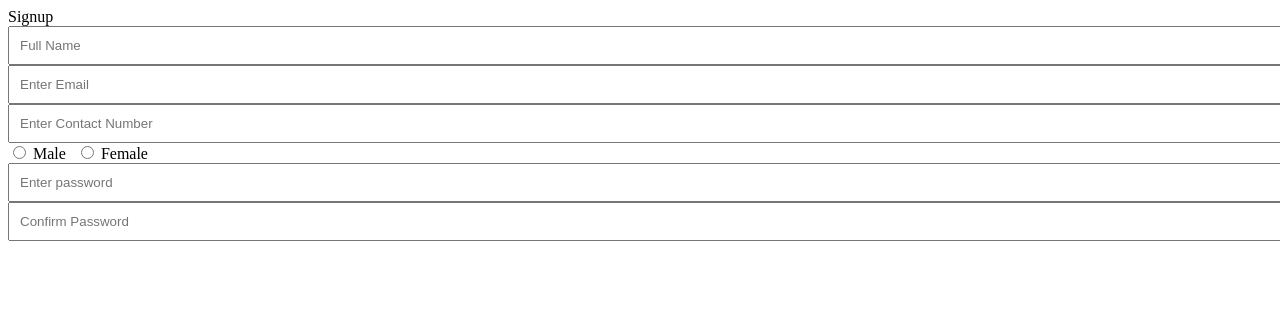
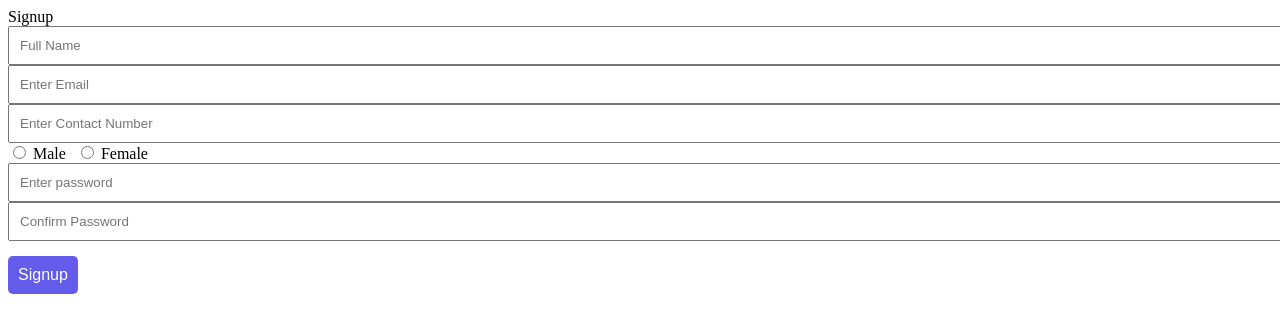
Before and after one commit to bhaktishinde2388/aruba, a React (Vite) app: page /signup in a window 1280 px wide. Shown: the top 332 px of the page. Built offline with nearby package versions, Linux system fonts and the light colour scheme.

Commit message:
feat: the btn component is created and the text and onClick props is pass over there

```diff
--- a/src/components/Button/Button.css
+++ b/src/components/Button/Button.css
@@ -0,0 +1,12 @@
+.btn
+{
+    padding: 10px;
+  margin-top: 15px;
+  background-color: #635be9;
+  color: white;
+  border: none;
+  cursor: pointer;
+  font-size: 16px;
+  border-radius: 5px;
+  transition: background-color 0.3s ease;
+}
--- a/src/components/Button/Button.jsx
+++ b/src/components/Button/Button.jsx
@@ -1,8 +1,11 @@
 import React from 'react'
+import "./Button.css"
 
-function Button() {
+function Button({text,onClick}) {
   return (
-    <div>Button</div>
+    <button className="btn" onClick={onClick}>
+      {text}
+    </button>
   )
 }
 
--- a/src/views/Signup/Signup.jsx
+++ b/src/views/Signup/Signup.jsx
@@ -1,5 +1,6 @@
 import React,{useState} from 'react'
 import InputBoxs from '../../components/InputBoxs/InputBoxs.jsx'
+import Button from "../../components/Button/Button.jsx"
 
 function Signup() {
   const [gender, setGender] = useState("");
@@ -32,6 +33,7 @@ function Signup() {
       <InputBoxs type="password" placeholder="Enter password"/>
       <InputBoxs type="password" placeholder="Confirm Password"/>
 
+       <Button text="Signup"/>
     </div>
 
   )
```
